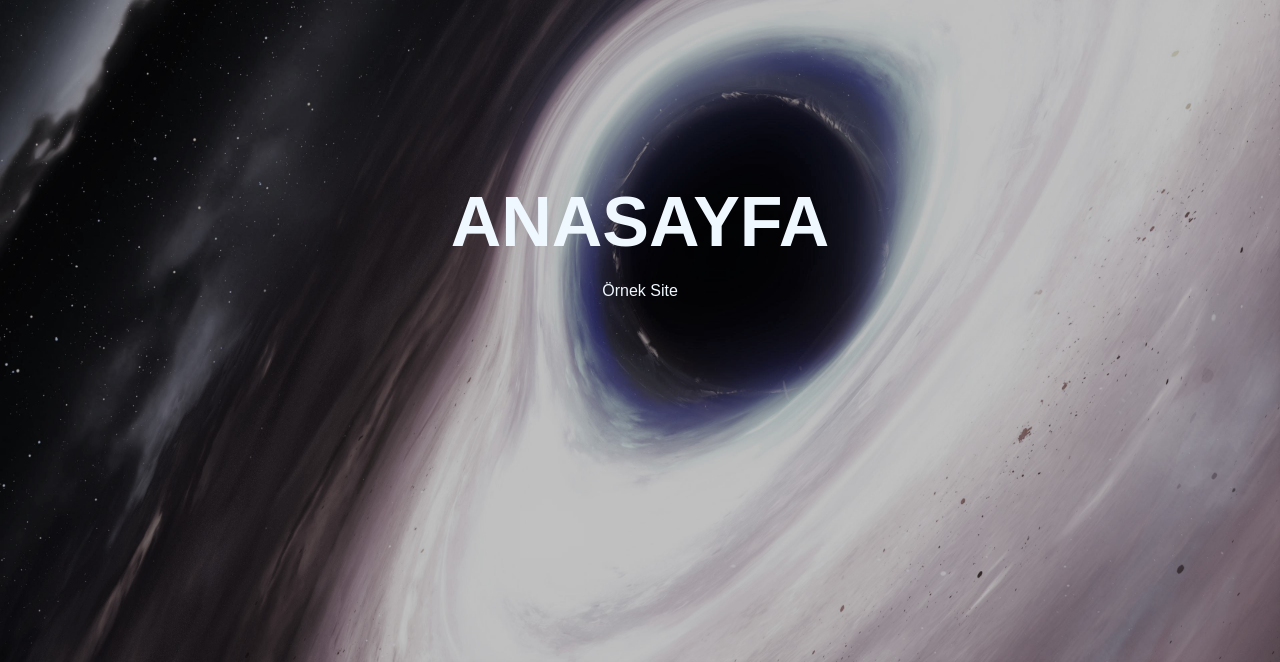
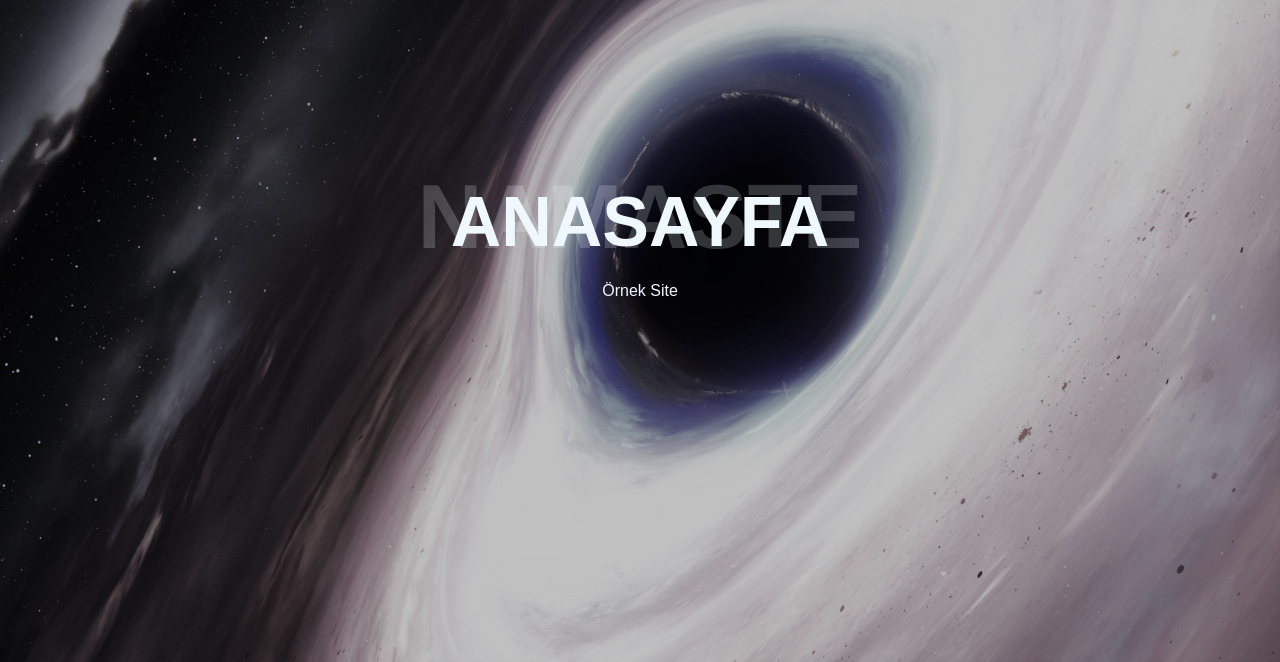
Before and after one commit to lex2m/htmlcss, a plain HTML site: page Bionluk Kişisel/index.html in a window 1280 px wide. Shown: the part 138-800 px from the top of the page. Drawn offline with Linux system fonts and the light colour scheme.

Commit message:
Update style.css

```diff
--- a/Bionluk Kişisel/style.css
+++ b/Bionluk Kişisel/style.css
@@ -70,6 +70,23 @@
     margin: 20px auto;
 }
 
+.conts{
+    width: 100%;
+    position: absolute;
+    top: 38%;
+    text-align: center;
+    color: rgba(240, 248, 255, 0.205);
+
+}
+.conts h1{
+    font-size: 90px;
+
+}
+.conts h1:hover{
+    font-size: 90px;
+    color: rgb(126, 102, 102);
+    transition: 0.7s;
+}
 /*boşluk*/
 .bant{
     width: 100%;
```
